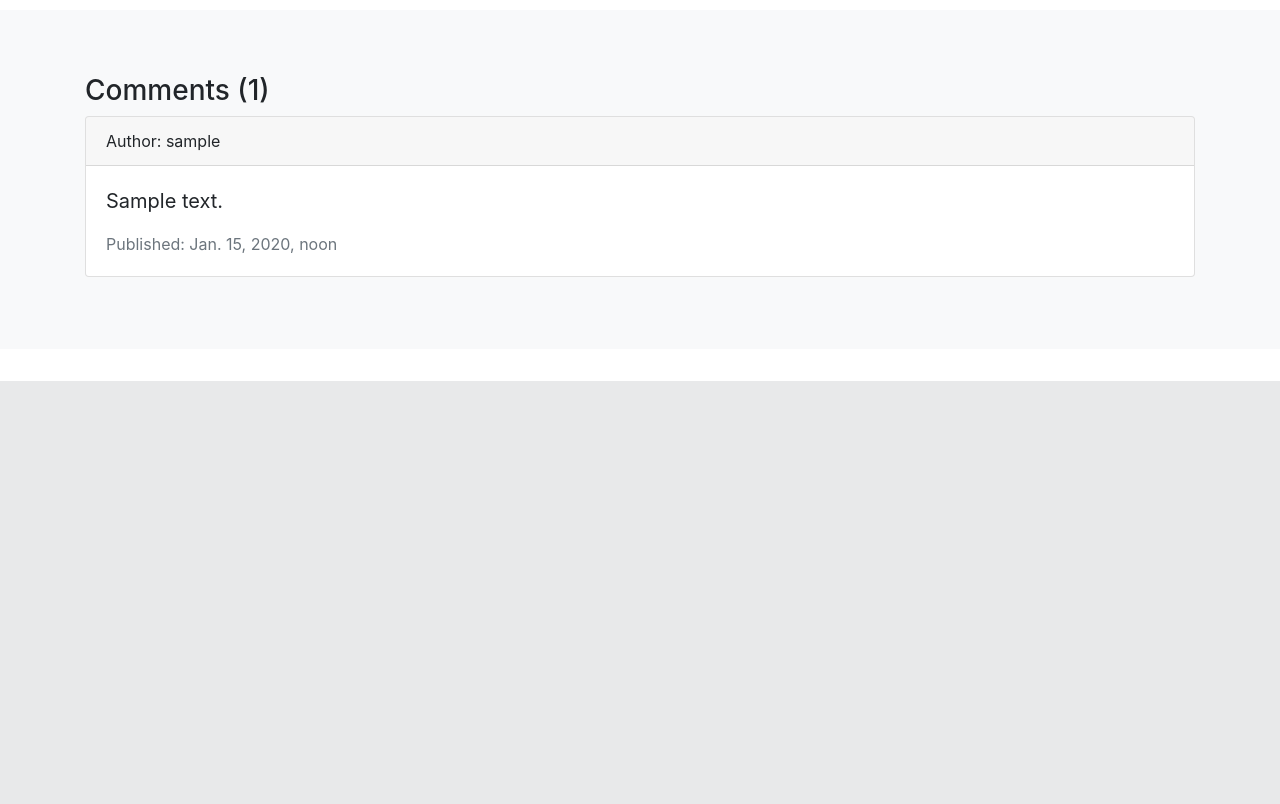
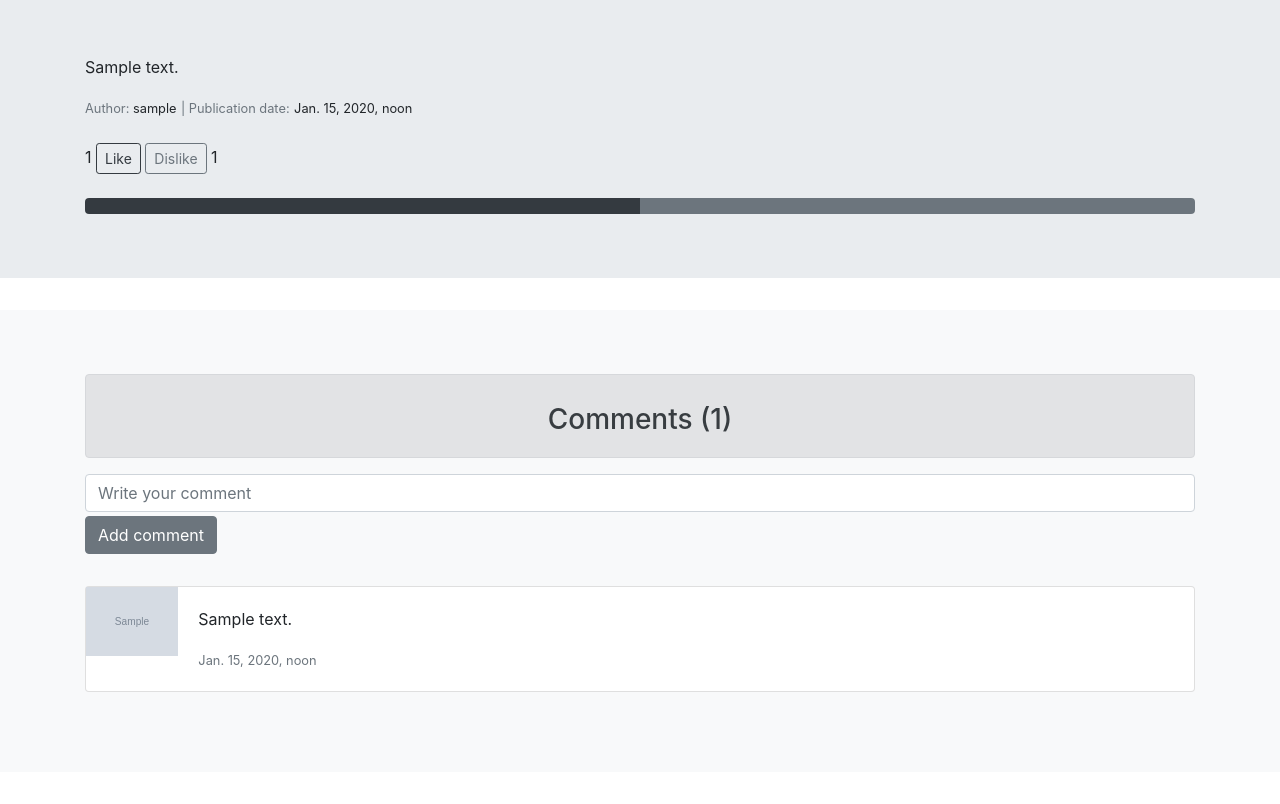
Before and after one commit to rajancolab/dainiknews, a Django app: a page that uses news/templates/base.html in a window 1280 px wide. Shown: the part 486-1290 px from the top of the page. Before the commit the page ends 867 px from the top, so only its background shows below. Run offline with Django 3.2, Linux system fonts and the light colour scheme; tables that the repository leaves empty hold one stand-in row (values such as "Sample post"); grey boxes marked "Sample" are stand-in pictures; some libraries are stand-ins or nearby versions.

Commit message:
coments added

```diff
--- a/article/models.py
+++ b/article/models.py
@@ -20,6 +20,7 @@
     slug = models.SlugField(max_length=255, blank=True)
     likes = models.IntegerField(default=0)
     dislikes = models.IntegerField(default=0)
+    image = models.ImageField(upload_to='article_images')
 
     def save(self, *args, **kwargs):
         if not self.id:
--- a/article/templates/article/article_detail.html
+++ b/article/templates/article/article_detail.html
@@ -5,7 +5,7 @@
     <div class="jumbotron jumbotron-fluid">
 
         <div class="container">
-
+            <img src="..." class="img-fluid" alt="Responsive image">
             <h1 class="display-4">{{ article.title }}</h1>
             <p class="lead" style="white-space:pre-line">
                 {{ article.text|linebreaks }}
@@ -39,22 +39,54 @@
     <div class="jumbotron jumbotron-fluid bg-light">
         <div class="container">
             <div class="comments">
-                <h3 class="title-comments">Comments ({{ comments.count }})</h3>
+                <div class="alert alert-secondary">
+                    <p class="font-weight-bold"><h3 class="text-center">Comments ({{ comments.count }})</h3>
+                </div>
+
+                <form method="post" action="{% url 'comment_url' article.slug%}">
+                    {% csrf_token %}
+                    <div class="form-group">
+                        {#                        <label for="formGroupExampleInput">Add comment</label>#}
+                        <input type="text" class="form-control" name="commentText" placeholder="Write your comment">
+                        <button type="submit" class="btn btn-secondary small mb-3 mt-1">Add comment</button>
+                    </div>
+
+                </form>
 
                 {% for comment in comments %}
-                    <div class="card mb-2">
-                        <div class="card-header">
-                            Author: {{comment.author}}
-                        </div>
-                        <div class="card-body">
-                            <blockquote class="blockquote mb-0">
-                                <p>{{comment.text}}</p>
-                                <footer class="text-muted small">Published: {{ comment.date }}</footer>
-                            </blockquote>
+
+                    <div class="card mb-3" style="max-width: 1500px;" >
+                        <div class="row no-gutters">
+                            <div class="col-md-1">
+                                <div class="">
+                                    <img src="/media/{{comment.author.profile.photo}}" class="img-fluid" width="600" height="800" alt="...">
+                                </div>
+
+                            </div>
+                            <div class="col-md-8">
+                                <div class="card-body">
+{#                                    <h5 class="card-title">Card title</h5>#}
+                                    <p class="card-text">{{ comment.text }}</p>
+                                    <p class="card-text"><small class="text-muted">{{comment.date}}</small></p>
+                                </div>
+                            </div>
                         </div>
                     </div>
+
                 {% endfor %}
 
+
+
+
+                {#                <div id="likes"></div>#}
+                {#                <p id="dislikes"></p>#}
+                {#                <script>#}
+                {#                    var allamount = {{ article.likes }} + {{ article.dislikes}};#}
+                {#                    var percentlike = {{ article.likes }} * 100 / allamount;#}
+                {#                    var percentdislike = {{ article.dislikes }} * 100 / allamount;#}
+                {#                    document.getElementById("likes").innerHTML = percentlike;#}
+                {#                    document.getElementById("dislikes").innerHTML = percentdislike;#}
+                {#                </script>#}
 
 
             </div>
@@ -66,45 +98,4 @@
 
 
 
-
-    {#    #}
-
-
-
-    {#    <div class="alert alert-primary" role="alert">#}
-    {#        <p class="font-weight-bold"><h3 class="text-center">Комментарии</h3>#}
-    {#    </div>#}
-    {##}
-    {#    <form method="post" action="{% url 'comment_url' article.slug%}">#}
-    {#        {% csrf_token %}#}
-    {#        <div class="form-group">#}
-    {#            <label for="formGroupExampleInput">Добавьте комментарий</label>#}
-    {#            <input type="text" class="form-control" id="formGroupExampleInput" name="commentText" placeholder="Ваш комментарий">#}
-    {#        </div>#}
-    {#        <button type="submit" class="btn btn-success ml-5">Готово</button>#}
-    {#    </form>#}
-    {##}
-    {#    {% for comment in comments %}#}
-    {#        <div class="card border-dark mb-3" style="max-width: 80rem;">#}
-    {#            <div class="card-header">{{ comment.author }}</div>#}
-    {#            <div class="card-body text-dark">#}
-    {#                <p class="card-text">{{ comment.text }}</p>#}
-    {#                <small class="text-muted">{{comment.date}}</small>#}
-    {##}
-    {#            </div>#}
-    {#        </div>#}
-    {#    {% endfor %}#}
-
-
-
-
-    {#    <div id="likes"></div>#}
-    {#    <p id="dislikes"></p>#}
-    {#    <script>#}
-    {#        var allamount = {{ article.likes }} + {{ article.dislikes}};#}
-    {#        var percentlike = {{ article.likes }} * 100 / allamount;#}
-    {#        var percentdislike = {{ article.dislikes }} * 100 / allamount;#}
-    {#        document.getElementById("likes").innerHTML = percentlike;#}
-    {#        document.getElementById("dislikes").innerHTML = percentdislike;#}
-    {#    </script>#}
 {% endblock %}
--- a/article/templates/article/index.html
+++ b/article/templates/article/index.html
@@ -15,7 +15,7 @@
             {% for article, com_num, vote_num in list_of_data %}
                 <tr>
                     <td><a href="{{ article.get_absolute_url }}"
-                           class="text-black">{{ article.title|truncatechars:60 }}</a></td>
+                           class="font-weight-bold">{{ article.title|truncatechars:60 }}</a></td>
                     <td>{{ article.author }}</td>
                     <td><span class="badge badge-secondary badge-pill">{{ vote_num }}</span></td>
                     <td><span class="badge badge-dark badge-pill">{{ com_num }}</span></td>
--- a/news/templates/base.html
+++ b/news/templates/base.html
@@ -8,6 +8,9 @@
     <script src="https://cdn.jsdelivr.net/npm/bootstrap@4.5.3/dist/js/bootstrap.bundle.min.js" integrity="sha384-ho+j7jyWK8fNQe+A12Hb8AhRq26LrZ/JpcUGGOn+Y7RsweNrtN/tE3MoK7ZeZDyx" crossorigin="anonymous"></script>
 
 
+{#    <link href="//netdna.bootstrapcdn.com/bootstrap/3.2.0/css/bootstrap.min.css" rel="stylesheet" id="bootstrap-css">#}
+{#    <script src="//netdna.bootstrapcdn.com/bootstrap/3.2.0/js/bootstrap.min.js"></script>#}
+{#    <script src="//code.jquery.com/jquery-1.11.1.min.js"></script>#}
     {% block title %}
 
     {% endblock %}
@@ -21,8 +24,8 @@
     </button>
     <div class="collapse navbar-collapse" id="navbarNavAltMarkup">
         <div class="navbar-nav">
-            <a class="nav-link active" href="{% url 'index' %}">Main page<span class="sr-only">(current)</span></a>
-            <a class="nav-link active" href="#">Authors</a>
+{#            <a class="nav-link active" href="{% url 'index' %}">Main page<span class="sr-only">(current)</span></a>#}
+{#            <a class="nav-link active" href="#">Authors</a>#}
         </div>
 
 
```
Also changed, not shown: accounts/migrations/0002_auto_20201104_1736.py (added), article/migrations/0019_article_image.py (added), db.sqlite3, media_cdn/profile_photos/20170803_211121-01.jpeg (added), media_cdn/profile_photos/20180105_175908.jpg (added).
